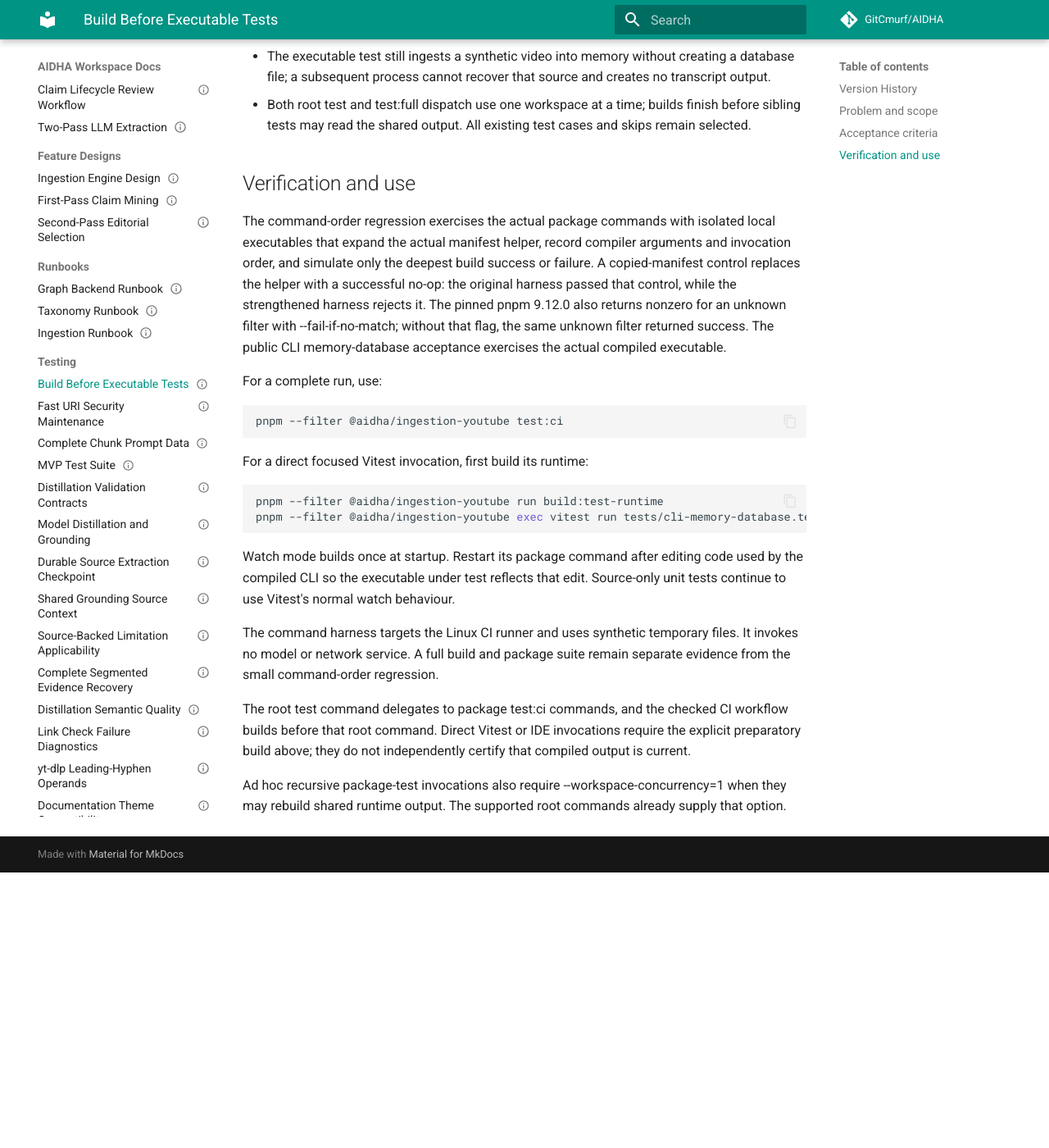
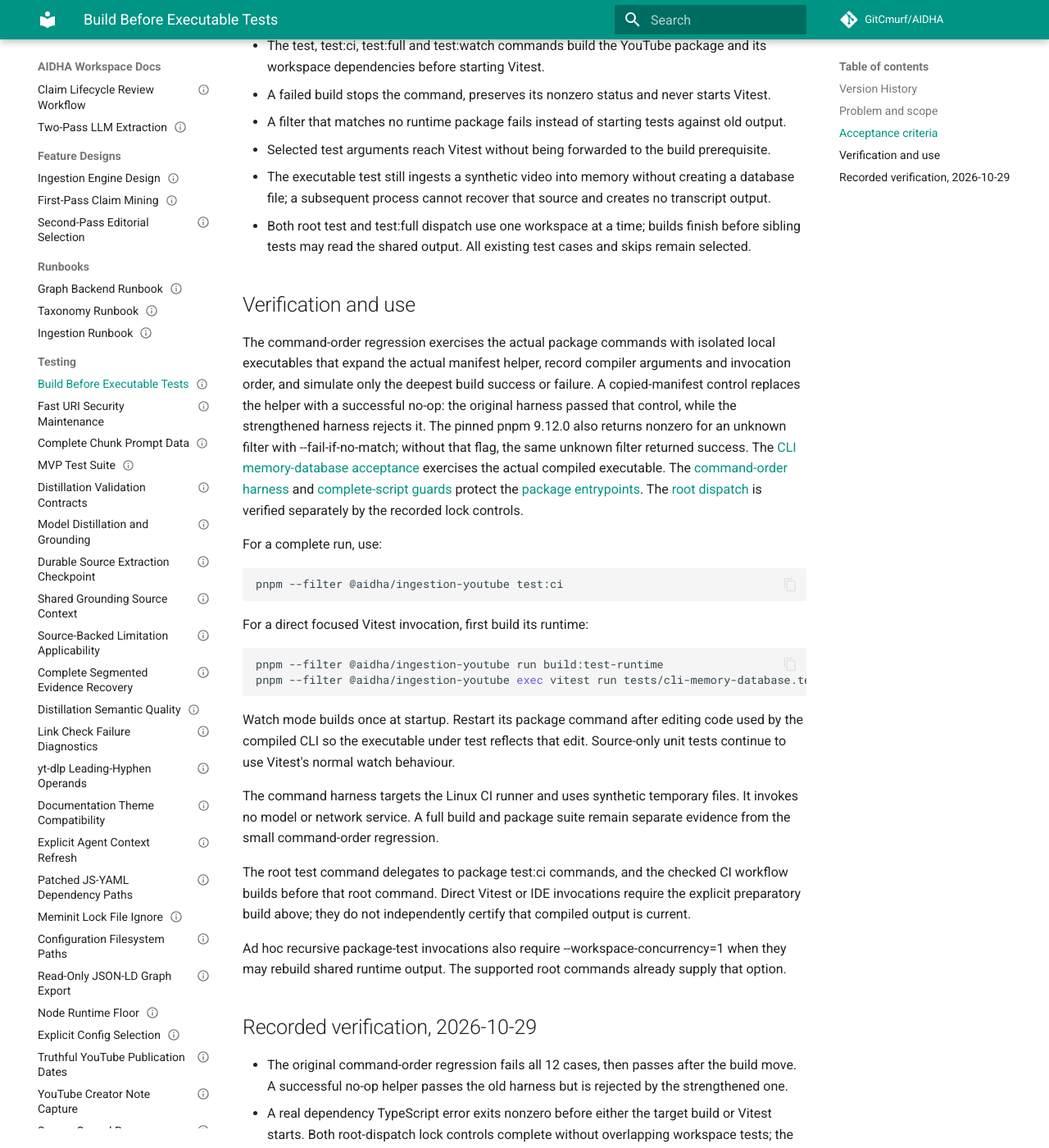
Before and after one commit to GitCmurf/AIDHA, an MkDocs documentation site: the page built from docs/55-testing/testing-095-executable-test-builds.md, in a window 1280 px wide and 1400 px high, scrolled down 1128 px. Shown: the whole window at 82% size. Built offline with MkDocs 1.6.1 and Material for MkDocs 9.7.7, drawn with Linux system fonts in a browser that asks for light colours; comment, search, counter and statistics services are not loaded; the version menu is left out; before the commit the page ends 2192 px from its top, so only the background shows below that; some of the changed text lies outside the part shown.

Commit message:
docs(testing): pin executable-test build verification

```diff
--- a/docs/01-indices/catalog.json
+++ b/docs/01-indices/catalog.json
@@ -372,7 +372,7 @@
       "document_id": "AIDHA-TESTING-095",
       "owner": "Engineering",
       "status": "Draft",
-      "version": "0.1",
+      "version": "0.2",
       "last_updated": "2026-10-29",
       "title": "Build Before Executable Tests",
       "type": "TESTING",
--- a/docs/55-testing/testing-095-executable-test-builds.md
+++ b/docs/55-testing/testing-095-executable-test-builds.md
@@ -24,6 +24,7 @@
 | Version | Date | Author | Change Summary | Reviewers | Status | Reference |
 | ------- | ---- | ------ | -------------- | --------- | ------ | --------- |
 | 0.1 | 2026-10-29 | Codex | Separate compilation from executable-test assertions. | — | Draft | AIDHA-PLAN-015 |
+| 0.2 | 2026-10-29 | Codex | Pin reviewed sources and record verification limits. | — | Draft | Source 02c70b7 |
 
 ## Problem and scope
 
@@ -60,7 +61,13 @@
 replaces the helper with a successful no-op: the original harness passed that control, while
 the strengthened harness rejects it. The pinned pnpm 9.12.0 also returns nonzero for an unknown
 filter with --fail-if-no-match; without that flag, the same unknown filter returned success.
-The public CLI memory-database acceptance exercises the actual compiled executable.
+The [CLI memory-database acceptance](https://github.com/GitCmurf/AIDHA/blob/02c70b7fe950c9f230dae5346a6e12b055682fa0/packages/praecis/youtube/tests/cli-memory-database.test.ts)
+exercises the actual compiled executable. The
+[command-order harness](https://github.com/GitCmurf/AIDHA/blob/02c70b7fe950c9f230dae5346a6e12b055682fa0/packages/praecis/youtube/tests/test-command-build.test.ts)
+and [complete-script guards](https://github.com/GitCmurf/AIDHA/blob/02c70b7fe950c9f230dae5346a6e12b055682fa0/packages/praecis/youtube/tests/package-scripts.test.ts)
+protect the [package entrypoints](https://github.com/GitCmurf/AIDHA/blob/02c70b7fe950c9f230dae5346a6e12b055682fa0/packages/praecis/youtube/package.json).
+The [root dispatch](https://github.com/GitCmurf/AIDHA/blob/02c70b7fe950c9f230dae5346a6e12b055682fa0/package.json)
+is verified separately by the recorded lock controls.
 
 For a complete run, use:
 
@@ -89,3 +96,21 @@
 
 Ad hoc recursive package-test invocations also require --workspace-concurrency=1 when they
 may rebuild shared runtime output. The supported root commands already supply that option.
+
+## Recorded verification, 2026-10-29
+
+- The original command-order regression fails all 12 cases, then passes after the build move.
+  A successful no-op helper passes the old harness but is rejected by the strengthened one.
+- A real dependency TypeScript error exits nonzero before either the target build or Vitest
+  starts. Both root-dispatch lock controls complete without overlapping workspace tests;
+  the default-concurrency control reports overlap.
+- The real package build plus selected executable acceptance passes. Its functional assertions
+  and process deadlines are byte-for-byte unchanged.
+- The full local suite with one Vitest worker passes 1,146 tests with seven existing skips.
+  The final complete-command guard correction separately passes all 14 command checks.
+- Changed-test strict typing, package lint, strict documentation build, scoped DocOps and
+  normal repository hooks pass. Current-head hosted checks remain a separate merge gate.
+
+Default yt-dlp was replaced with a failing verification shim; explicit fixture executables
+remained available. These are offline synthetic checks, with no live-provider validation.
+Serial workspace dispatch and repeated standalone runtime builds can increase test duration.
```
Also changed, not shown: other parts of docs/55-testing/testing-095-executable-test-builds.md (+2 -2 lines).
